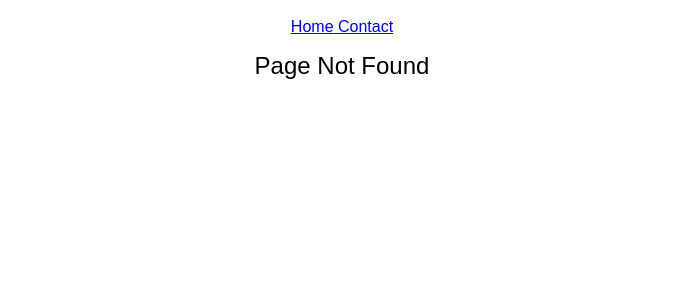
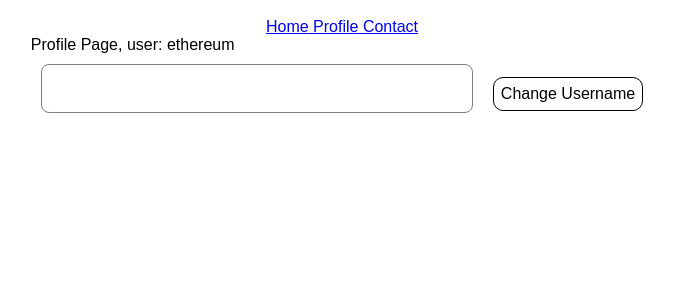
Before and after one commit to aravinth-in/learning-react, a React (Create React App) app: page /profile in a window 1280 px wide. Before the commit this address had no page. Shown: the top 300 px of the page, without its empty margins (298-972 px from the left). Built offline with nearby package versions, Linux system fonts and the light colour scheme.

Commit message:
State Management before using createContext

```diff
--- a/src/App.js
+++ b/src/App.js
@@ -1,16 +1,21 @@
 import './App.css';
-import { BrowserRouter as Router, Routes, Route } from 'react-router-dom';
+import { BrowserRouter as Router, Routes, Route, useSearchParams } from 'react-router-dom';
 import {Home} from './pages/Home';
+import {Profile} from './pages/Profile';
 import {Contact} from './pages/Contact';
 import {Navbar} from './pages/Navbar';
+import { useState } from 'react';
 
 function App() {
+  const [username, setUsername] = useState("ethereum");
+
   return (
     <div className="App">
       <Router>
         <Navbar />
         <Routes>
-          <Route path='/' element={<Home />} />
+          <Route path='/' element={<Home username={username} />} />
+          <Route path='/profile' element={<Profile username={username} setUsername={setUsername}/>} />
           <Route path='/contact' element={<Contact />} />
           <Route path='*' element={<h1> Page Not Found</h1>} />
         </Routes>
--- /dev/null
+++ b/src/components/ChangeProfile.js
@@ -0,0 +1,12 @@
+import {useState} from 'react';
+
+export const ChangeProfile = (props) => {
+    const [newUsername, setNewUsername] = useState("");
+
+    return (
+        <div>
+            <input onChange={(event) => {setNewUsername(event.target.value)}}/>
+            <button onClick={() => {props.setUsername(newUsername)}}> Change Username </button>
+        </div>
+    );
+}
--- a/src/pages/Home.js
+++ b/src/pages/Home.js
@@ -1,3 +1,3 @@
-export const Home = () => {
-    return <h1> Home Page</h1>
+export const Home = (props) => {
+    return <h1> Home Page, user: {props.username} </h1>
 }
--- a/src/pages/Navbar.js
+++ b/src/pages/Navbar.js
@@ -4,6 +4,7 @@
     return (
         <div>
             <Link to="/"> Home</Link>
+            <Link to="/profile"> Profile</Link>
             <Link to="/contact"> Contact</Link>
         </div>
     );
--- /dev/null
+++ b/src/pages/Profile.js
@@ -0,0 +1,10 @@
+import {ChangeProfile} from '../components/ChangeProfile';
+
+export const Profile = (props) => {
+    return (
+        <div>
+            Profile Page, user: {props.username}
+            <ChangeProfile setUsername={props.setUsername}/>
+        </div>
+    );
+}
```
